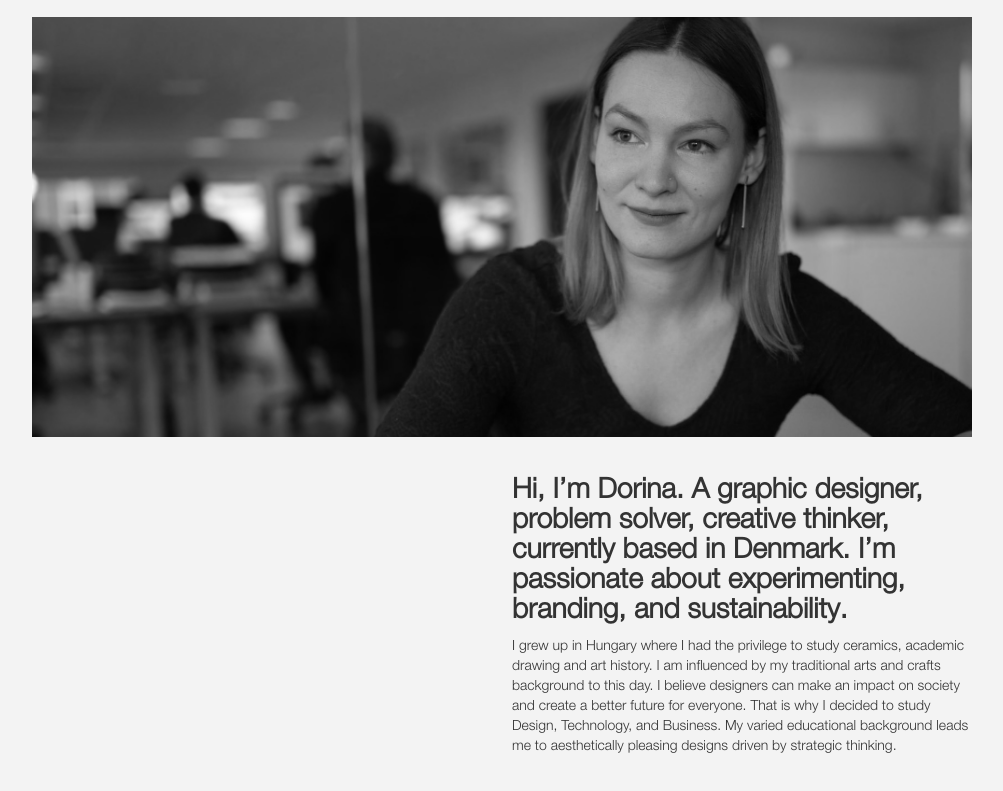
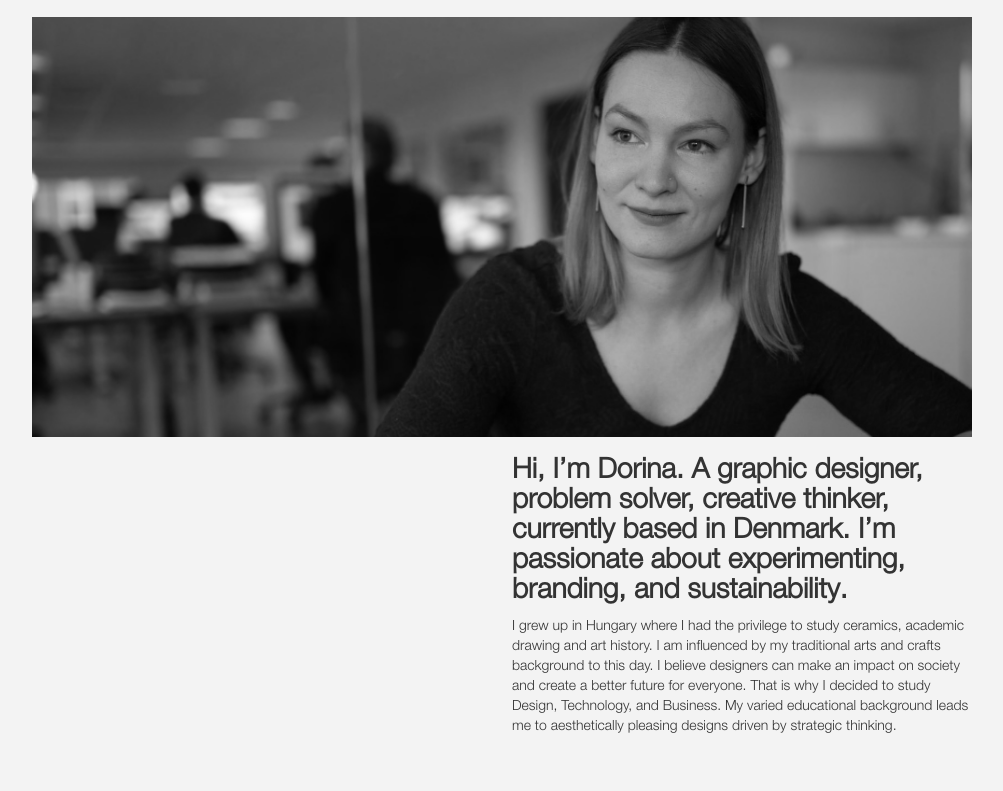
Before and after one commit to dorinabekefi/portfolio, a plain HTML site: page about.html in a window 1280 px wide. Shown: the part 107-898 px from the top of the page, without its empty margins (138-1141 px from the left). Before the commit the page ends 874 px from the top, so only its background shows below. Drawn offline with nearby package versions, Linux system fonts and the light colour scheme.

Commit message:
added icons

```diff
--- a/about.html
+++ b/about.html
@@ -1,6 +1,6 @@
 <!DOCTYPE html>
 <!--  This site was created in Webflow. http://www.webflow.com  -->
-<!--  Last Published: Sun Oct 27 2019 17:06:41 GMT+0000 (UTC)  -->
+<!--  Last Published: Sun Oct 27 2019 20:25:40 GMT+0000 (UTC)  -->
 <html data-wf-page="5da9a281a56f396edbb13627" data-wf-site="5da99be1a2089f3b425bf0aa">
 <head>
   <meta charset="utf-8">
@@ -13,7 +13,7 @@
   <link href="css/dorinas-portfolio-16a286.webflow.css" rel="stylesheet" type="text/css">
   <!-- [if lt IE 9]><script src="https://cdnjs.cloudflare.com/ajax/libs/html5shiv/3.7.3/html5shiv.min.js" type="text/javascript"></script><![endif] -->
   <script type="text/javascript">!function(o,c){var n=c.documentElement,t=" w-mod-";n.className+=t+"js",("ontouchstart"in o||o.DocumentTouch&&c instanceof DocumentTouch)&&(n.className+=t+"touch")}(window,document);</script>
-  <link href="images/favicon.ico" rel="shortcut icon" type="image/x-icon">
+  <link href="images/favicon.png" rel="shortcut icon" type="image/x-icon">
   <link href="images/webclip.png" rel="apple-touch-icon">
 </head>
 <body class="body-2">
@@ -30,8 +30,7 @@
       </div>
     </div>
   </div>
-  <div class="container-12 w-container"><img src="images/blackandwhite.jpg" srcset="images/blackandwhite-p-500.jpeg 500w, images/blackandwhite-p-800.jpeg 800w, images/blackandwhite.jpg 1007w" sizes="(max-width: 767px) 100vw, (max-width: 991px) 727.9971313476562px, 939.9999389648438px" alt="" class="image-13"></div>
-  <div class="container-2 w-container">
+  <div class="container-12 w-container"><img src="images/blackandwhite.jpg" srcset="images/blackandwhite-p-500.jpeg 500w, images/blackandwhite-p-800.jpeg 800w, images/blackandwhite.jpg 1007w" sizes="(max-width: 767px) 100vw, (max-width: 991px) 727.9971313476562px, 939.9999389648438px" alt="" class="image-13">
     <div class="columns-5 w-row">
       <div class="column-9 w-col w-col-6"></div>
       <div class="column-3 w-col w-col-6">
--- a/css/dorinas-portfolio-16a286.webflow.css
+++ b/css/dorinas-portfolio-16a286.webflow.css
@@ -552,6 +552,11 @@ a {
   display: block;
 }
 
+.columns-5 {
+  margin-top: 20px;
+  margin-bottom: 100px;
+}
+
 .grid-8 {
   grid-column-gap: 10px;
   -ms-grid-rows: auto;
```
Also changed, not shown: 401.html (+2 -2 lines), 404.html (+2 -2 lines), contact.html (+2 -2 lines), index.html (+2 -2 lines), project1.html (+2 -2 lines), project2.html (+2 -2 lines), project3.html (+2 -2 lines), project4.html (+2 -2 lines), images/favicon.png (added), images/webclip.png.
